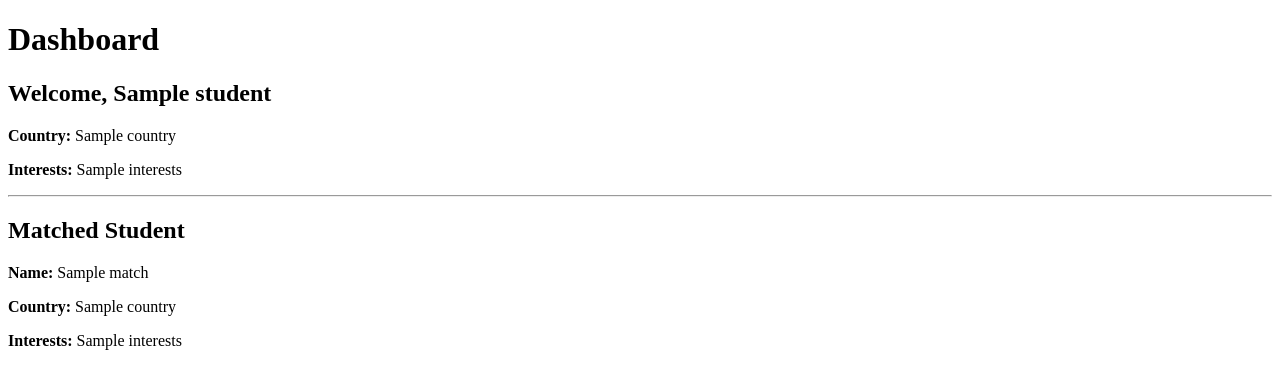
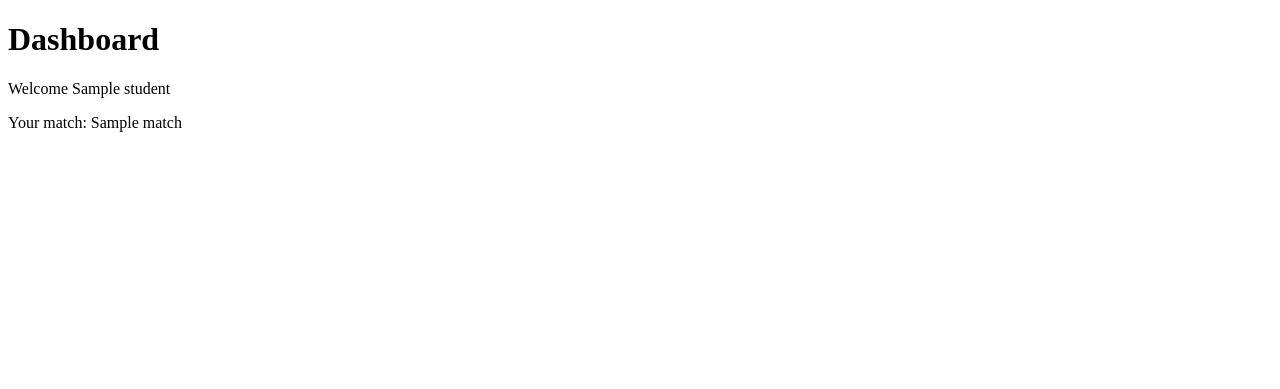
Before and after one commit to anushaven/GlobalConnect, a FastAPI app: template templates/dashboard.html in a window 1280 px wide. Shown: the top 389 px of the page. Run offline with FastAPI, Linux system fonts and the light colour scheme; the template is opened without the code that fills it: most values are stand-ins (such as "Sample title", 1, 10 or a date in 2020).

Commit message:
debugging

```diff
--- a/templates/base.html
+++ b/templates/base.html
@@ -5,7 +5,7 @@
 </head>
 <body>
 
-    {% block content %}{% endblock %}
+{% block content %}{% endblock %}
 
 </body>
 </html>
--- a/templates/dashboard.html
+++ b/templates/dashboard.html
@@ -5,27 +5,13 @@
 <h1>Dashboard</h1>
 
 {% if student %}
-    <h2>Welcome, {{ student.name }}</h2>
-
-    <p><b>Country:</b> {{ student.country }}</p>
-    <p><b>Interests:</b> {{ student.interests }}</p>
-
+    <p>Welcome {{ student.name }}</p>
 {% else %}
-    <p>No student found.</p>
+    <p>No student found</p>
 {% endif %}
 
-
-<hr>
-
 {% if match %}
-    <h2>Matched Student</h2>
-
-    <p><b>Name:</b> {{ match.name }}</p>
-    <p><b>Country:</b> {{ match.country }}</p>
-    <p><b>Interests:</b> {{ match.interests }}</p>
-
-{% else %}
-    <p>No match found yet.</p>
+    <p>Your match: {{ match.name }}</p>
 {% endif %}
 
 {% endblock %}
--- a/templates/success.html
+++ b/templates/success.html
@@ -3,9 +3,8 @@
 {% block content %}
 
 <h1>Success!</h1>
+<p>You are signed up.</p>
 
-<p>You’ve been registered.</p>
-
-<a href="/about">Go to About Page</a>
+<a href="/">Home</a>
 
 {% endblock %}
```
Also changed, not shown: templates/signup.html (+9 -14 lines).
